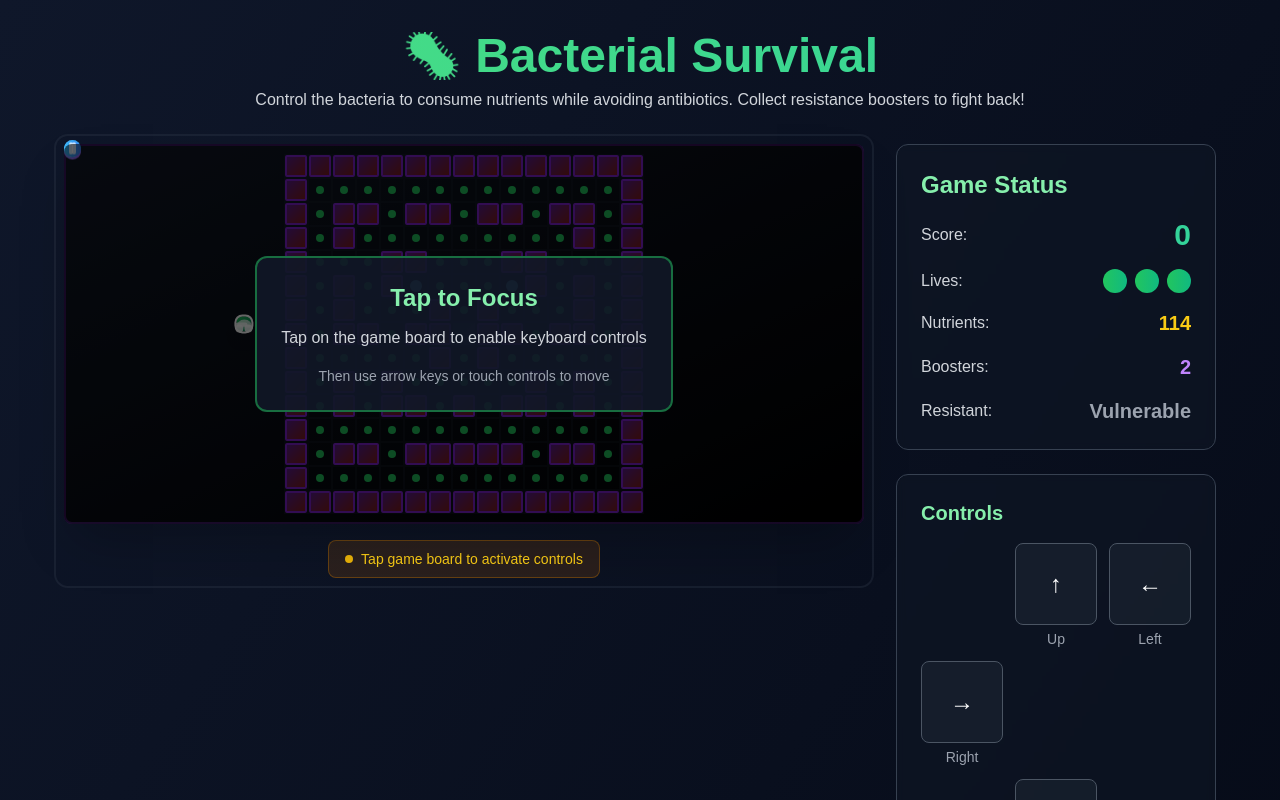
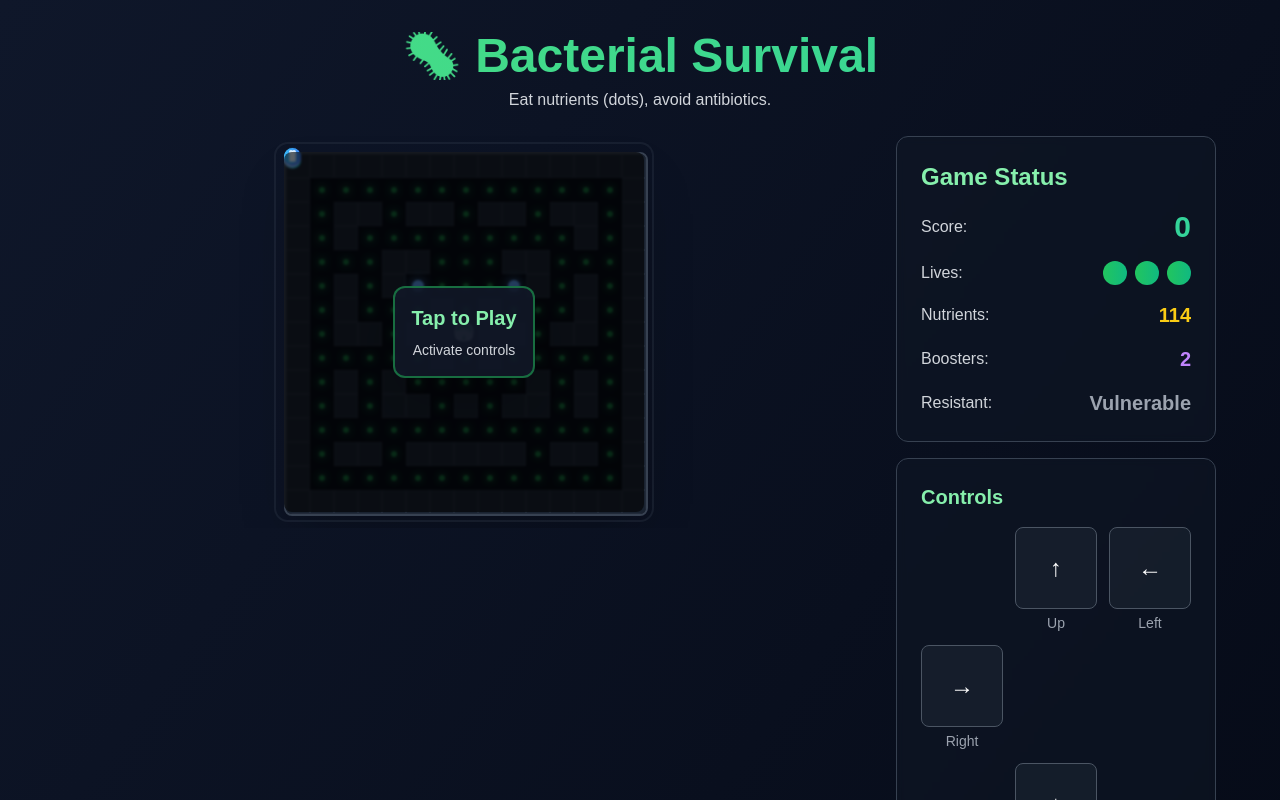
Before and after one commit to fidelismee/amr-pacman, a Next.js app: page / in a window 1280 px wide. Shown: the top 800 px of the page. Built offline with nearby package versions, Linux system fonts and the light colour scheme.

Commit message:
fix: refactor BacteriaGame, GameBoard, and GameBoardContainer for improved alignment and scaling

```diff
--- a/app/game/components/BacteriaGame.tsx
+++ b/app/game/components/BacteriaGame.tsx
@@ -1,51 +1,52 @@
-// app/game/components/BacteriaGame.tsx
+// app\game\components\BacteriaGame.tsx
 "use client";
 
-import { useState, useEffect, useCallback } from 'react';
-import { useGameLoop, Direction, Position } from '../hooks/useGameLoop';
+import { useState, useCallback } from 'react';
+import { useGameLoop, Position } from '../hooks/useGameLoop'; // Ensure path is correct
 import GameBoard from './GameBoard';
 import SwappedEntityLayer from './SwappedEntityLayer';
 import GameStats from './GameStats';
 import GameControls from './GameControls';
 import GameLegend from './GameLegend';
 import GameBoardContainer from './GameBoardContainer';
-import TouchController from '../../components/TouchController';
+import TouchController from '../../components/TouchController'; // Ensure path is correct
 import {
   LEVEL_1,
   ANTIBIOTIC_START,
   BACTERIA_STARTS,
   Level,
-  CellType
+  GRID_WIDTH,
+  GRID_HEIGHT
 } from '../levels';
 
-const CELL_SIZE = 24;
-const POWER_UP_DURATION = 5000; // 5 seconds in milliseconds
+const CELL_SIZE = 24; // Keep this fixed!
+const POWER_UP_DURATION = 5000;
 
 const BacteriaGame = () => {
-  // Game state - SWAPPED: bacteria is player, antibiotics are enemies
+  // Game state
   const [level, setLevel] = useState<Level>(LEVEL_1);
-  const [bacteriaPosition, setBacteriaPosition] = useState<Position>(ANTIBIOTIC_START); // Bacteria is player
-  const [antibioticPositions, setAntibioticPositions] = useState<Position[]>(BACTERIA_STARTS); // Antibiotics are enemies
+  const [bacteriaPosition, setBacteriaPosition] = useState<Position>(ANTIBIOTIC_START);
+  const [antibioticPositions, setAntibioticPositions] = useState<Position[]>(BACTERIA_STARTS);
   const [score, setScore] = useState(0);
   const [lives, setLives] = useState(3);
   const [gameActive, setGameActive] = useState(true);
   const [poweredUp, setPoweredUp] = useState(false);
   const [powerUpTimer, setPowerUpTimer] = useState(0);
   const [gameMessage, setGameMessage] = useState<string>('');
+  const [hasFocus, setHasFocus] = useState(false);
+
+  // --- Calculate Board Pixel Size for alignment ---
+  const boardPixelWidth = GRID_WIDTH * CELL_SIZE;
+  const boardPixelHeight = GRID_HEIGHT * CELL_SIZE;
 
   // Game loop hook
-  const { getCurrentDirection, isRunning, setDirection } = useGameLoop({
+  const { getCurrentDirection, setDirection } = useGameLoop({
     tickInterval: 200,
     onTick: () => {
       if (!gameActive) return;
-
-      // Move bacteria (player)
       moveBacteria();
-
-      // Move antibiotics (enemies)
       moveAntibiotics();
 
-      // Update power-up timer
       if (poweredUp) {
         setPowerUpTimer(prev => {
           if (prev <= 200) {
@@ -55,28 +56,18 @@ const BacteriaGame = () => {
           return prev - 200;
         });
       }
-
-      // Check collisions
       checkCollisions();
     },
   });
 
-  // Handle focus for keyboard events
-  const [hasFocus, setHasFocus] = useState(false);
+  const handleFocus = () => setHasFocus(true);
+  const handleBlur = () => setHasFocus(false);
 
-  const handleFocus = () => {
-    setHasFocus(true);
-  };
-
-  const handleBlur = () => {
-    setHasFocus(false);
-  };
-
-  // Initialize game
   const initializeGame = useCallback(() => {
-    setLevel([...LEVEL_1.map(row => [...row])]);
+    // Create deep copy of level
+    setLevel(LEVEL_1.map(row => [...row]));
     setBacteriaPosition(ANTIBIOTIC_START);
-    setAntibioticPositions([...BACTERIA_STARTS]);
+    setAntibioticPositions(BACTERIA_STARTS.map(pos => ({ ...pos })));
     setScore(0);
     setLives(3);
     setGameActive(true);
@@ -85,49 +76,32 @@ const BacteriaGame = () => {
     setGameMessage('');
   }, []);
 
-  // Move bacteria (player) based on current direction
+  // --- Movement Logic (Same as before, abbreviated for clarity) ---
   const moveBacteria = () => {
     const direction = getCurrentDirection();
     const newPos = { ...bacteriaPosition };
-
     switch (direction) {
-      case 'up':
-        if (canMoveTo(newPos.x, newPos.y - 1)) newPos.y--;
-        break;
-      case 'down':
-        if (canMoveTo(newPos.x, newPos.y + 1)) newPos.y++;
-        break;
-      case 'left':
-        if (canMoveTo(newPos.x - 1, newPos.y)) newPos.x--;
-        break;
-      case 'right':
-        if (canMoveTo(newPos.x + 1, newPos.y)) newPos.x++;
-        break;
+      case 'up': if (canMoveTo(newPos.x, newPos.y - 1)) newPos.y--; break;
+      case 'down': if (canMoveTo(newPos.x, newPos.y + 1)) newPos.y++; break;
+      case 'left': if (canMoveTo(newPos.x - 1, newPos.y)) newPos.x--; break;
+      case 'right': if (canMoveTo(newPos.x + 1, newPos.y)) newPos.x++; break;
     }
 
-    // Check if position changed
     if (newPos.x !== bacteriaPosition.x || newPos.y !== bacteriaPosition.y) {
       setBacteriaPosition(newPos);
-
-      // Check what's at the new position
       const cellType = level[newPos.y]?.[newPos.x];
-
       if (cellType === 0) {
-        // Collect nutrient (was infected cell)
         const newLevel = [...level];
-        newLevel[newPos.y][newPos.x] = 2; // Change to empty
+        newLevel[newPos.y][newPos.x] = 2;
         setLevel(newLevel);
         setScore(prev => prev + 10);
-
-        // Check win condition
         if (!newLevel.flat().includes(0)) {
           setGameActive(false);
           setGameMessage('🎉 All Nutrients Consumed! Bacteria Wins!');
         }
       } else if (cellType === 3) {
-        // Collect resistance booster (was immune booster)
         const newLevel = [...level];
-        newLevel[newPos.y][newPos.x] = 2; // Change to empty
+        newLevel[newPos.y][newPos.x] = 2;
         setLevel(newLevel);
         setPoweredUp(true);
         setPowerUpTimer(POWER_UP_DURATION);
@@ -136,45 +110,25 @@ const BacteriaGame = () => {
     }
   };
 
-  // Simple AI for antibiotic movement (enemies)
   const moveAntibiotics = () => {
     setAntibioticPositions(prev =>
       prev.map(antibiotic => {
-        const directions = [
-          { x: 0, y: -1 }, // up
-          { x: 0, y: 1 },  // down
-          { x: -1, y: 0 }, // left
-          { x: 1, y: 0 },  // right
-        ];
-
-        // Filter valid moves
-        const validMoves = directions.filter(dir =>
-          canMoveTo(antibiotic.x + dir.x, antibiotic.y + dir.y)
-        );
-
+        const directions = [{ x: 0, y: -1 }, { x: 0, y: 1 }, { x: -1, y: 0 }, { x: 1, y: 0 }];
+        const validMoves = directions.filter(dir => canMoveTo(antibiotic.x + dir.x, antibiotic.y + dir.y));
         if (validMoves.length === 0) return antibiotic;
-
-        // Choose random valid move
         const move = validMoves[Math.floor(Math.random() * validMoves.length)];
-
-        return {
-          x: antibiotic.x + move.x,
-          y: antibiotic.y + move.y,
-        };
+        return { x: antibiotic.x + move.x, y: antibiotic.y + move.y };
       })
     );
   };
 
-  // Check collisions between bacteria and antibiotics
   const checkCollisions = () => {
     antibioticPositions.forEach(antibiotic => {
       if (antibiotic.x === bacteriaPosition.x && antibiotic.y === bacteriaPosition.y) {
         if (poweredUp) {
-          // Bacteria destroys antibiotic when powered up
           setAntibioticPositions(prev => prev.filter(a => a !== antibiotic));
           setScore(prev => prev + 100);
         } else {
-          // Bacteria loses a life
           setLives(prev => {
             const newLives = prev - 1;
             if (newLives <= 0) {
@@ -183,58 +137,47 @@ const BacteriaGame = () => {
             }
             return newLives;
           });
-
-          // Reset positions
           setBacteriaPosition(ANTIBIOTIC_START);
-          setAntibioticPositions([...BACTERIA_STARTS]);
+          setAntibioticPositions(BACTERIA_STARTS.map(pos => ({ ...pos })));
         }
       }
     });
   };
 
-  // Check if a position is valid for movement
   const canMoveTo = (x: number, y: number): boolean => {
-    if (x < 0 || x >= level[0].length || y < 0 || y >= level.length) {
-      return false;
-    }
-
-    const cellType = level[y]?.[x];
-    return cellType !== 1; // Can't move into walls
+    if (x < 0 || x >= level[0].length || y < 0 || y >= level.length) return false;
+    return level[y]?.[x] !== 1;
   };
 
-  // Handle restart
-  const handleRestart = () => {
-    initializeGame();
-  };
-
-  // Calculate remaining nutrients (was infected cells)
   const remainingNutrients = level.flat().filter(cell => cell === 0).length;
   const remainingBoosters = level.flat().filter(cell => cell === 3).length;
 
   return (
-    <div className="min-h-screen bg-gradient-to-br from-slate-900 to-gray-950 text-white p-3 md:p-6 lg:p-8">
+    <div className="min-h-screen bg-gradient-to-br from-slate-900 to-gray-950 text-white p-3 md:p-6 lg:p-8 touch-none">
       <div className="max-w-6xl mx-auto">
-        {/* Header */}
-        <header className="text-center mb-6 md:mb-8">
-          <h1 className="text-3xl md:text-4xl lg:text-5xl font-bold mb-2 bg-gradient-to-r from-green-400 to-emerald-400 bg-clip-text text-transparent">
+        <header className="text-center mb-6">
+          <h1 className="text-3xl md:text-5xl font-bold mb-2 bg-gradient-to-r from-green-400 to-emerald-400 bg-clip-text text-transparent">
             🦠 Bacterial Survival
           </h1>
-          <p className="text-gray-300 mb-4 text-sm md:text-base">
-            Control the bacteria to consume nutrients while avoiding antibiotics. Collect resistance boosters to fight back!
+          <p className="text-gray-300 text-sm md:text-base">
+            Eat nutrients (dots), avoid antibiotics.
           </p>
         </header>
 
-        <div className="flex flex-col lg:flex-row gap-6 md:gap-8">
-          {/* Left column: Game board */}
-          <div className="flex-1">
+        <div className="flex flex-col lg:flex-row gap-6 md:gap-8 items-start">
+          {/* Left: Game Board */}
+          <div className="flex-1 w-full flex flex-col items-center">
             <GameBoardContainer
               hasFocus={hasFocus}
               onFocus={handleFocus}
               onBlur={handleBlur}
               gameActive={gameActive}
               gameMessage={gameMessage}
-              onRestart={handleRestart}
+              onRestart={initializeGame}
+              boardWidthPixels={boardPixelWidth}
+              boardHeightPixels={boardPixelHeight}
             >
+              {/* These two layers now overlay PERFECTLY */}
               <GameBoard level={level} cellSize={CELL_SIZE} />
               <SwappedEntityLayer
                 bacteriaPosition={bacteriaPosition}
@@ -245,19 +188,18 @@ const BacteriaGame = () => {
               />
             </GameBoardContainer>
 
-            {/* Touch controller for mobile */}
-            <div className="mt-6 md:mt-8 lg:hidden">
+            {/* Mobile Touch Controller */}
+            <div className="mt-4 w-full lg:hidden">
               <TouchController
                 onDirectionChange={setDirection}
-                onPauseToggle={() => {/* TODO: Implement pause toggle */}}
-                onRestart={handleRestart}
+                onRestart={initializeGame}
                 disabled={!gameActive}
               />
             </div>
           </div>
 
-          {/* Right column: Game info and controls */}
-          <div className="lg:w-80 space-y-4 md:space-y-6">
+          {/* Right: Stats & Controls */}
+          <div className="lg:w-80 w-full space-y-4">
             <GameStats
               score={score}
               lives={lives}
@@ -268,34 +210,19 @@ const BacteriaGame = () => {
               powerUpDuration={POWER_UP_DURATION}
             />
 
-            <GameControls
-              onRestart={handleRestart}
-              disabled={!gameActive}
-            />
-
+            <GameControls onRestart={initializeGame} disabled={!gameActive} />
             <GameLegend />
 
-            {/* Touch controller for desktop (smaller version) */}
             <div className="hidden lg:block">
-              <div className="text-center mb-3">
-                <h3 className="text-lg font-bold text-green-300">Touch Controls</h3>
-                <p className="text-sm text-gray-400">Use these controls on touch devices</p>
-              </div>
-              <TouchController
+               <div className="text-center mb-2 text-sm text-gray-400">On-screen controls</div>
+               <TouchController
                 onDirectionChange={setDirection}
-                onPauseToggle={() => {/* TODO: Implement pause toggle */}}
-                onRestart={handleRestart}
+                onRestart={initializeGame}
                 disabled={!gameActive}
               />
             </div>
           </div>
         </div>
-
-        {/* Footer */}
-        <footer className="mt-6 md:mt-8 text-center text-gray-500 text-xs md:text-sm">
-          <p>Use arrow keys or touch controls to move the bacteria. Consume all nutrients to win. Avoid antibiotics unless resistant!</p>
-          <p className="mt-2">Game loop: 200ms • Grid: 15×15 • Built with Next.js & Tailwind CSS • PWA Ready</p>
-        </footer>
       </div>
     </div>
   );
--- a/app/game/components/GameBoard.tsx
+++ b/app/game/components/GameBoard.tsx
@@ -1,41 +1,64 @@
-// app/game/components/GameBoard.tsx
+// app\game\components\GameBoard.tsx
 "use client";
 
 import { memo } from 'react';
-import Cell from './Cell';
-import { Level, GRID_WIDTH, GRID_HEIGHT } from '../levels';
+import { Level } from '../levels';
 
 interface GameBoardProps {
   level: Level;
-  cellSize?: number;
+  cellSize: number;
 }
 
-const GameBoard = memo(({ level, cellSize = 32 }: GameBoardProps) => {
+const GameBoard = memo(({ level, cellSize }: GameBoardProps) => {
   return (
-    <div className="relative bg-gradient-to-br from-gray-900 to-black p-2 rounded-lg border-2 border-purple-800/50 shadow-2xl overflow-hidden">
-      <div className="flex justify-center">
-        <div
-          className="grid gap-0"
-          style={{
-            gridTemplateColumns: `repeat(${GRID_WIDTH}, minmax(0, 1fr))`,
-            width: `${GRID_WIDTH * cellSize}px`,
-            height: `${GRID_HEIGHT * cellSize}px`,
-            // Removed maxWidth: '100%' to ensure pixel-perfect alignment with entity positioning
-          }}
-        >
-          {level.map((row, rowIndex) =>
-            row.map((cellType, colIndex) => (
-              <Cell
-                key={`${rowIndex}-${colIndex}`}
-                type={cellType}
-                row={rowIndex}
-                col={colIndex}
-                cellSize={cellSize}
-              />
-            ))
-          )}
-        </div>
-      </div>
+    <div
+      className="bg-black/40 backdrop-blur-sm rounded-lg overflow-hidden shadow-2xl border-2 border-gray-700"
+      style={{
+        // FORCE the grid to be the exact pixel size of the math
+        display: 'grid',
+        gridTemplateColumns: `repeat(${level[0].length}, ${cellSize}px)`,
+        gridTemplateRows: `repeat(${level.length}, ${cellSize}px)`,
+        width: 'fit-content',
+        height: 'fit-content',
+      }}
+    >
+      {level.map((row, y) =>
+        row.map((cell, x) => {
+          // Determine cell styling based on type
+          let cellContent = null;
+          let cellClass = "flex items-center justify-center relative";
+
+          if (cell === 1) {
+            // Wall
+            cellClass += " bg-gray-800/80 border-[0.5px] border-gray-700/30";
+          } else {
+            // Path
+            cellClass += " bg-transparent";
+
+            if (cell === 0) {
+              // Nutrient / Dot
+              cellContent = (
+                <div className="w-1.5 h-1.5 rounded-full bg-green-500/50 shadow-[0_0_8px_rgba(34,197,94,0.6)]" />
+              );
+            } else if (cell === 3) {
+              // Power Up
+              cellContent = (
+                <div className="w-3 h-3 rounded-full bg-blue-400 animate-pulse shadow-[0_0_12px_rgba(96,165,250,0.8)]" />
+              );
+            }
+          }
+
+          return (
+            <div
+              key={`${x}-${y}`}
+              className={cellClass}
+              style={{ width: cellSize, height: cellSize }}
+            >
+              {cellContent}
+            </div>
+          );
+        })
+      )}
     </div>
   );
 });
--- a/app/game/components/GameBoardContainer.tsx
+++ b/app/game/components/GameBoardContainer.tsx
@@ -1,7 +1,7 @@
-// app/game/components/GameBoardContainer.tsx
+// app\game\components\GameBoard.tsx
 "use client";
 
-import { ReactNode } from 'react';
+import { ReactNode, useEffect, useState, useRef } from 'react';
 
 interface GameBoardContainerProps {
   children: ReactNode;
@@ -11,6 +11,9 @@ interface GameBoardContainerProps {
   gameActive: boolean;
   gameMessage: string;
   onRestart: () => void;
+  // New props for alignment
+  boardWidthPixels: number;
+  boardHeightPixels: number;
 }
 
 const GameBoardContainer = ({
@@ -21,70 +24,96 @@ const GameBoardContainer = ({
   gameActive,
   gameMessage,
   onRestart,
+  boardWidthPixels,
+  boardHeightPixels,
 }: GameBoardContainerProps) => {
+  const containerRef = useRef<HTMLDivElement>(null);
+  const [scale, setScale] = useState(1);
+
+  // PWA SCALING LOGIC
+  // This calculates if the screen is too small for the board
+  // and scales it down via CSS Transform to keep coordinates perfect
+  useEffect(() => {
+    const handleResize = () => {
+      if (containerRef.current) {
+        // Get parent width (subtracting padding)
+        const parentWidth = containerRef.current.parentElement?.clientWidth || window.innerWidth;
+        const availableWidth = parentWidth - 32; // Safety margin
+
+        // If board is bigger than screen, scale down
+        if (boardWidthPixels > availableWidth) {
+          setScale(availableWidth / boardWidthPixels);
+        } else {
+          setScale(1);
+        }
+      }
+    };
+
+    window.addEventListener('resize', handleResize);
+    handleResize(); // Initial check
+
+    return () => window.removeEventListener('resize', handleResize);
+  }, [boardWidthPixels]);
+
   return (
-    <div className="relative">
-      {/* Focus indicator */}
     <div
-        className={`absolute -inset-1 md:-inset-2 rounded-xl transition-all duration-300 z-10 pointer-events-none ${
+      ref={containerRef}
+      className="flex justify-center items-center w-full overflow-hidden py-4"
+    >
+      <div
+        className="relative transition-transform duration-200 origin-top"
+        style={{
+          // 1. Force the container to be the EXACT size of the grid
+          width: boardWidthPixels,
+          height: boardHeightPixels,
+          // 2. Scale it down if on a tiny mobile screen
+          transform: `scale(${scale})`,
+        }}
+      >
+        {/* Focus indicator ring */}
+        <div
+          className={`absolute -inset-2 rounded-xl transition-all duration-300 z-10 pointer-events-none ${
             hasFocus
-            ? 'ring-2 md:ring-4 ring-green-500/50 bg-green-500/10'
-            : 'ring-1 md:ring-2 ring-gray-700/30'
+              ? 'ring-4 ring-green-500/50 bg-green-500/10'
+              : 'ring-2 ring-gray-700/30'
           }`}
         />
 
         {/* Click to focus area */}
         <div
-        className="relative cursor-pointer"
+          className="relative cursor-pointer w-full h-full outline-none"
           onClick={onFocus}
           onBlur={onBlur}
           tabIndex={0}
         >
+          {/* RENDER THE GAME LAYERS HERE */}
           {children}
 
-        {/* Focus instructions */}
+          {/* Overlay: Click to Start */}
           {!hasFocus && (
-          <div className="absolute inset-0 bg-black/60 flex items-center justify-center rounded-lg">
-            <div className="text-center p-4 md:p-6 bg-gray-900/90 rounded-xl border-2 border-green-500/50">
-              <h3 className="text-xl md:text-2xl font-bold mb-2 md:mb-3 text-green-300">Tap to Focus</h3>
-              <p className="text-gray-300 mb-3 md:mb-4 text-sm md:text-base">
-                Tap on the game board to enable keyboard controls
-              </p>
-              <div className="text-xs md:text-sm text-gray-400">
-                Then use arrow keys or touch controls to move
-              </div>
+            <div className="absolute inset-0 bg-black/60 flex items-center justify-center rounded-lg z-20 backdrop-blur-[1px]">
+              <div className="text-center p-4 bg-gray-900/90 rounded-xl border-2 border-green-500/50 shadow-2xl">
+                <h3 className="text-xl font-bold mb-2 text-green-300">Tap to Play</h3>
+                <p className="text-gray-300 text-sm">Activate controls</p>
               </div>
             </div>
           )}
         </div>
 
-      {/* Game overlay messages */}
+        {/* Overlay: Game Over / Win */}
         {!gameActive && (
-        <div className="absolute inset-0 bg-black/80 flex items-center justify-center rounded-lg z-20">
-          <div className="text-center p-6 md:p-8 bg-gray-900/90 rounded-xl border-2 border-green-500/50">
-            <h2 className="text-2xl md:text-3xl font-bold mb-3 md:mb-4">{gameMessage}</h2>
+          <div className="absolute inset-0 bg-black/85 flex items-center justify-center rounded-lg z-30 backdrop-blur-sm">
+            <div className="text-center p-6 bg-gray-900 rounded-xl border-2 border-green-500/50 shadow-2xl max-w-[90%]">
+              <h2 className="text-2xl font-bold mb-4 text-white">{gameMessage}</h2>
               <button
                 onClick={onRestart}
-              className="px-6 py-3 bg-gradient-to-r from-green-600 to-emerald-600 rounded-lg font-bold hover:opacity-90 transition-opacity text-sm md:text-base"
+                className="px-6 py-3 bg-gradient-to-r from-green-600 to-emerald-600 rounded-lg font-bold hover:brightness-110 active:scale-95 transition-all shadow-lg"
               >
                 Play Again
               </button>
             </div>
           </div>
         )}
-
-      {/* Focus status */}
-      <div className="mt-3 md:mt-4 text-center">
-        <div className={`inline-flex items-center gap-2 px-3 md:px-4 py-1 md:py-2 rounded-lg ${
-          hasFocus
-            ? 'bg-green-900/30 text-green-400 border border-green-700/50'
-            : 'bg-yellow-900/30 text-yellow-400 border border-yellow-700/50'
-        }`}>
-          <div className={`w-2 h-2 rounded-full ${hasFocus ? 'bg-green-500 animate-pulse' : 'bg-yellow-500'}`} />
-          <span className="text-xs md:text-sm font-medium">
-            {hasFocus ? 'Keyboard controls active' : 'Tap game board to activate controls'}
-          </span>
-        </div>
       </div>
     </div>
   );
```
Lines whose indentation alone changed are shown as unchanged.
